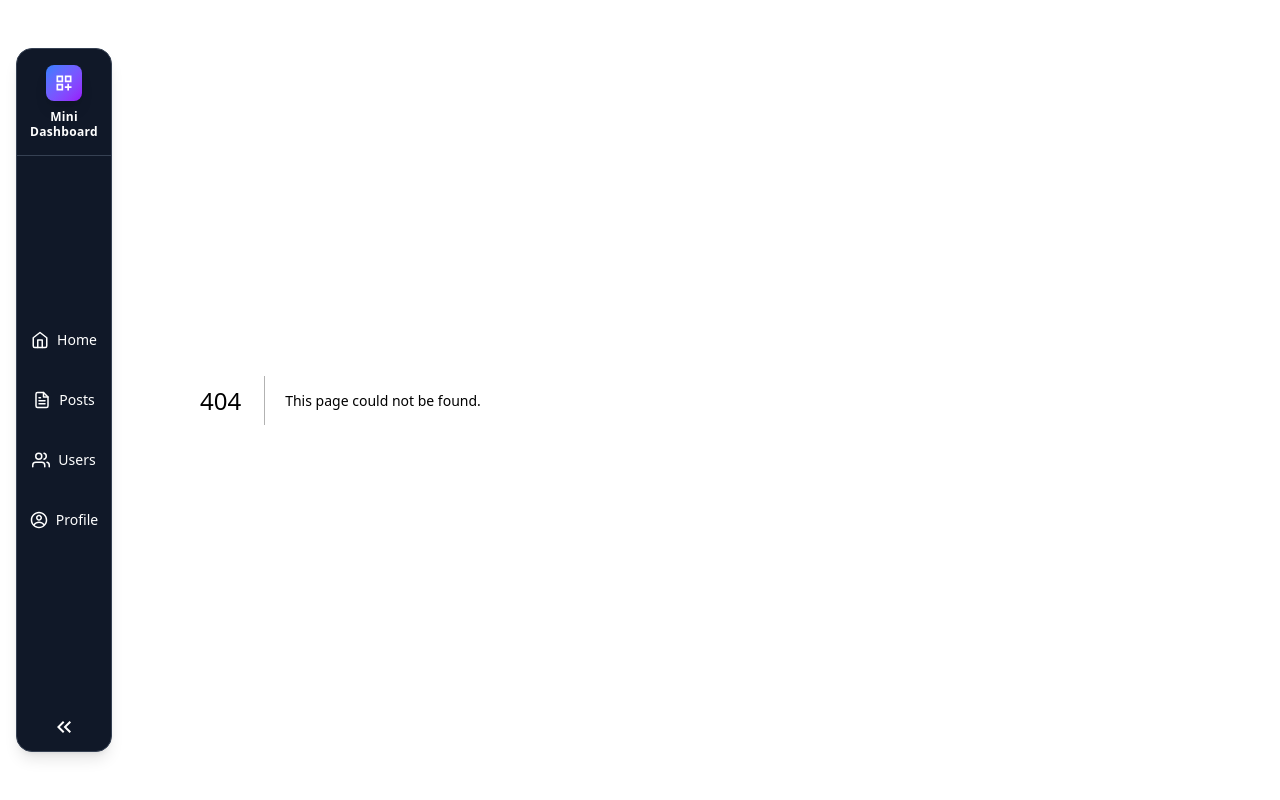
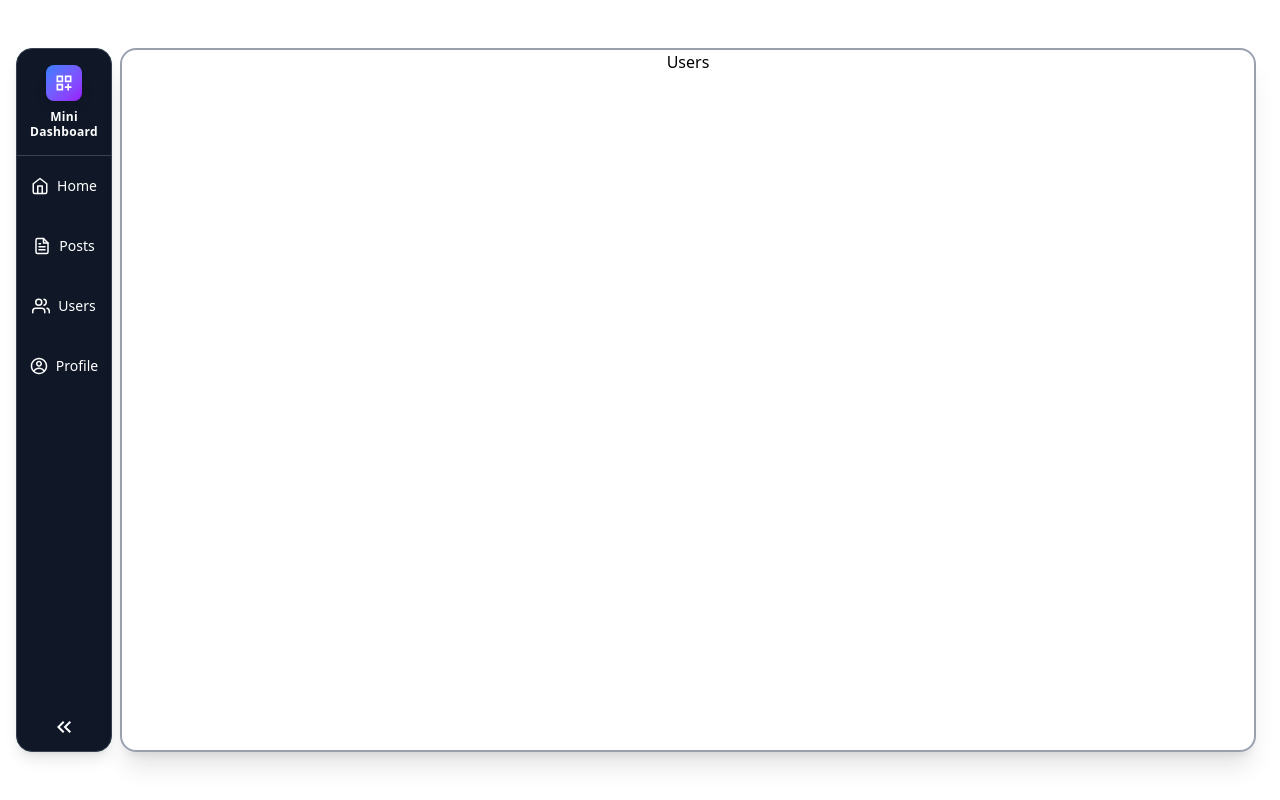
Before and after one commit to mohamim360/Mini_Dashboard, a Next.js app: page /users in a window 1280 px wide. Before the commit this address had no page. Built offline with nearby package versions, Linux system fonts and the light colour scheme.

Commit message:
added file-system routing

```diff
--- a/src/app/layout.tsx
+++ b/src/app/layout.tsx
@@ -28,11 +28,11 @@ export default function RootLayout({
       <body
         className={`${geistSans.variable} ${geistMono.variable} antialiased`}
       >
-        <div className="flex items-center">
+        <div className="flex flex-row items-center gap-2">
           <Sidebar />
-
+          <div className="flex flex-col items-center h-[88lvh] w-full mr-6 rounded-2xl border-2 border-gray-400 shadow-xl">
             {children}
-
+          </div>
         </div>
 
 
--- /dev/null
+++ b/src/app/posts/[postId]/page.tsx
@@ -0,0 +1,6 @@
+function Post() {
+	return (
+		<div>Post</div>
+	)
+}
+export default Post
--- /dev/null
+++ b/src/app/posts/page.tsx
@@ -0,0 +1,6 @@
+function Posts() {
+	return (
+		<div>Posts</div>
+	)
+}
+export default Posts
--- /dev/null
+++ b/src/app/profile/page.tsx
@@ -0,0 +1,6 @@
+function Profile() {
+	return (
+		<div>Profile</div>
+	)
+}
+export default Profile
--- /dev/null
+++ b/src/app/users/[userId]/page.tsx
@@ -0,0 +1,6 @@
+function User() {
+	return (
+		<div>User</div>
+	)
+}
+export default User
--- /dev/null
+++ b/src/app/users/page.tsx
@@ -0,0 +1,6 @@
+function Users() {
+	return (
+		<div>Users</div>
+	)
+}
+export default Users
--- a/src/components/layout/sidebar.tsx
+++ b/src/components/layout/sidebar.tsx
@@ -22,11 +22,11 @@ function Sidebar() {
 
   return (
     <motion.aside
-      animate={{ width: isOpen ? 200 : 64 }}
+      animate={{ width: isOpen ? 125 : 78 }}
       transition={{ type: "spring", stiffness: 100, damping: 20 }}
       className="h-screen"
     >
-      <div className="h-full flex items-center">
+      <div className="h-full flex items-center w-full">
         <div className="flex flex-col items-center h-[88lvh] w-24 ml-4 mr-auto rounded-2xl border border-gray-700 bg-gray-900 shadow-lg">
           {/* Header */}
           <div className="w-full py-4 px-2 flex flex-col items-center justify-center border-b border-gray-700">
@@ -53,12 +53,12 @@ function Sidebar() {
             </AnimatePresence>
           </div>
 
-          <nav className="flex-1 flex flex-col items-center justify-center py-4">
+          <nav className="flex-1 flex flex-col items-center py-4">
             <ul className="flex flex-col items-center gap-y-8 text-sm font-medium text-white">
               {links.map((link) => (
-                <li key={link.hash}>
+                <li key={link.route}>
                   <Link
-                    href={link.hash}
+                    href={link.route}
                     className="px-2 py-1 rounded hover:bg-gray-800 transition-colors flex items-center gap-2"
                   >
                     {linkicons[link.name]}
--- a/src/lib/data.ts
+++ b/src/lib/data.ts
@@ -3,18 +3,18 @@
 export const links = [
   {
     name: "Home",
-    hash: "#home",
+    route: "/",
   },
   {
     name: "Posts",
-    hash: "#posts",
+    route: "/posts",
   },
   {
     name: "Users",
-    hash: "#users",
+    route: "/users",
   },
   {
     name: "Profile",
-    hash: "#profile",
+    route: "/profile",
   },
 ] as const;
```
